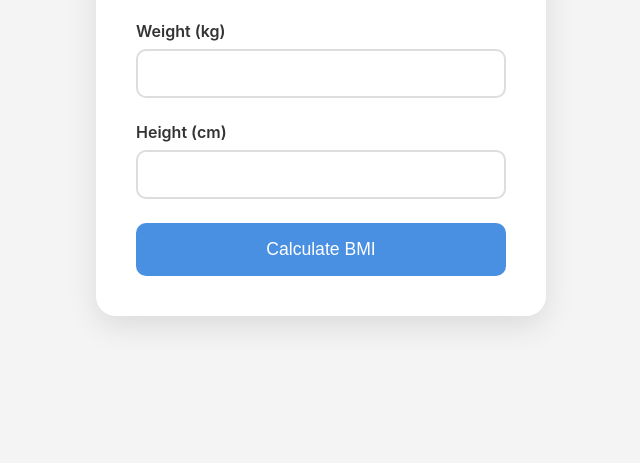
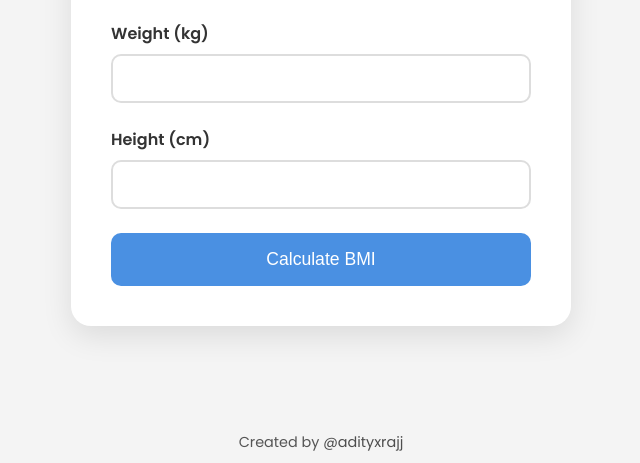
Before and after one commit to adityxrajj/BMI-Calculator, a plain HTML site: page index.html in a window 1280 px wide. Shown: the part 337-800 px from the top of the page, without its empty margins (319-959 px from the left). Drawn offline with nearby package versions, Linux system fonts and the light colour scheme.

Commit message:
Add files via upload

```diff
--- a/index.html
+++ b/index.html
@@ -1,5 +1,6 @@
 <!DOCTYPE html>
 <html lang="en">
+
 <head>
     <meta charset="UTF-8">
     <meta name="viewport" content="width=device-width, initial-scale=1.0">
@@ -7,6 +8,7 @@
     <link rel="stylesheet" href="https://cdnjs.cloudflare.com/ajax/libs/animate.css/4.1.1/animate.min.css">
     <link rel="stylesheet" href="styles.css">
 </head>
+
 <body>
     <div class="container animate__animated animate__fadeIn">
         <h1>BMI Calculator</h1>
@@ -24,6 +26,12 @@
         </form>
         <div id="result" class="animate__animated animate__fadeInUp"></div>
     </div>
+
+    <footer class="developer-info">
+        Created by <a href="https://github.com/adityxrajj">@adityxrajj</a>
+    </footer>
+
     <script src="script.js"></script>
 </body>
+
 </html>
--- a/script.js
+++ b/script.js
@@ -2,7 +2,7 @@ document.getElementById('bmi-form').addEventListener('submit', function (event)
     event.preventDefault();
 
     const weight = parseFloat(document.getElementById('weight').value);
-    const height = parseFloat(document.getElementById('height').value) / 100; // Convert cm to meters
+    const height = parseFloat(document.getElementById('height').value) / 100;
 
     if (isNaN(weight) || isNaN(height) || weight <= 0 || height <= 0) {
         alert('Please enter valid positive values for weight and height.');
@@ -26,6 +26,6 @@ document.getElementById('bmi-form').addEventListener('submit', function (event)
     resultElement.innerHTML = `<span class="bmi-value">${bmi.toFixed(1)}</span><span class="bmi-category">${category}</span>`;
     resultElement.style.display = 'block';
     resultElement.classList.remove('animate__fadeInUp');
-    void resultElement.offsetWidth; // trigger reflow
+    void resultElement.offsetWidth;
     resultElement.classList.add('animate__fadeInUp');
 });
--- a/styles.css
+++ b/styles.css
@@ -1,3 +1,6 @@
+@import url('https://fonts.googleapis.com/css2?family=Poppins:wght@400;500;600;700&display=swap');
+
+
 :root {
     --primary-color: #4a90e2;
     --secondary-color: #f39c12;
@@ -11,10 +14,10 @@
     -webkit-tap-highlight-color: transparent;
 }
 
-body, html {
+body {
     margin: 0;
     padding: 0;
-    font-family: -apple-system, BlinkMacSystemFont, 'Segoe UI', Roboto, Helvetica, Arial, sans-serif;
+    font-family: "Poppins", sans-serif;
     background: var(--bg-color);
     min-height: 100vh;
     display: flex;
@@ -118,6 +121,21 @@ button:active {
     color: var(--secondary-color);
 }
 
+.developer-info {
+    font-family: "Poppins", sans-serif;
+    color: #555;
+    position: fixed;
+    bottom: 10px;
+    width: 100%;
+    text-align: center;
+    font-size: 0.9rem;
+}
+
+a {
+    color: #4d4d4d;
+    text-decoration: none;
+}
+
 @media (min-width: 768px) {
     .container {
         padding: 2.5rem;
@@ -131,7 +149,8 @@ button:active {
         font-size: 1.1rem;
     }
 
-    input[type="number"], button {
+    input[type="number"],
+    button {
         font-size: 1.1rem;
     }
 
```
Also changed, not shown: 2 other files.
